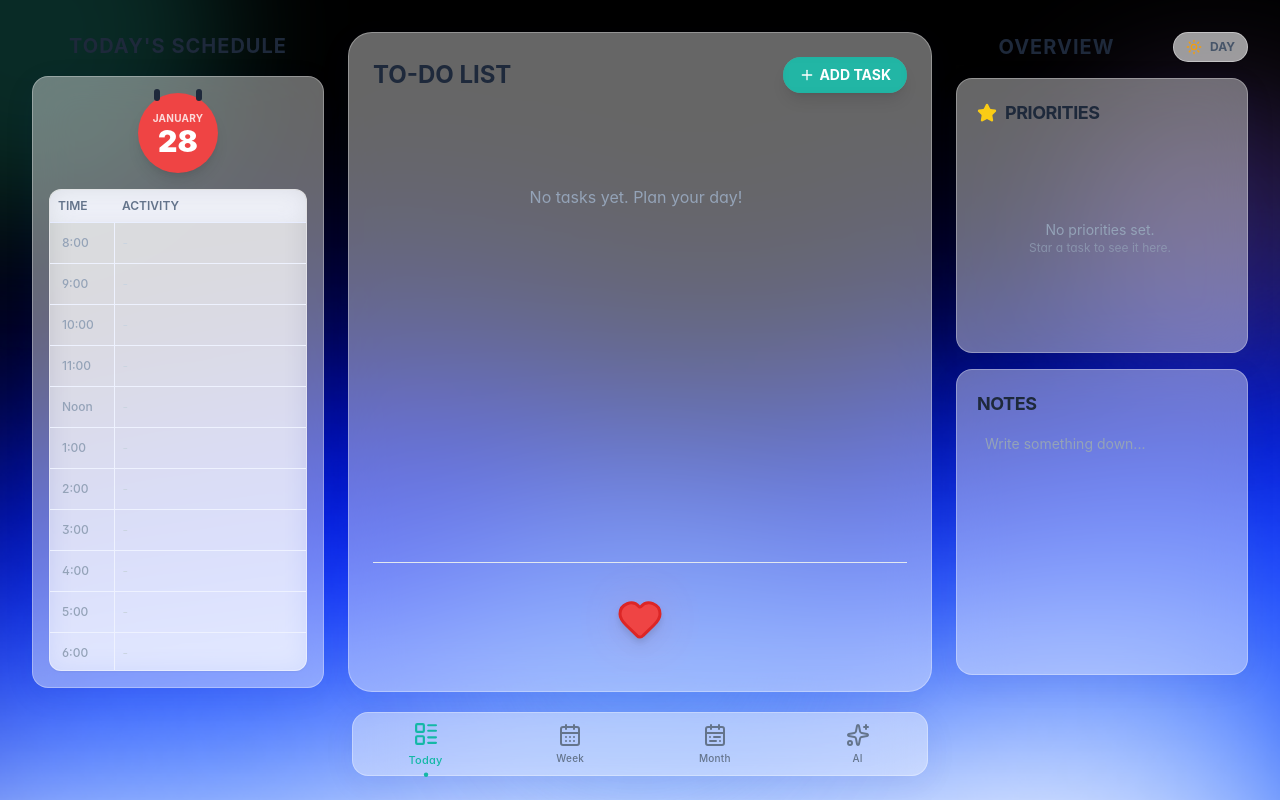
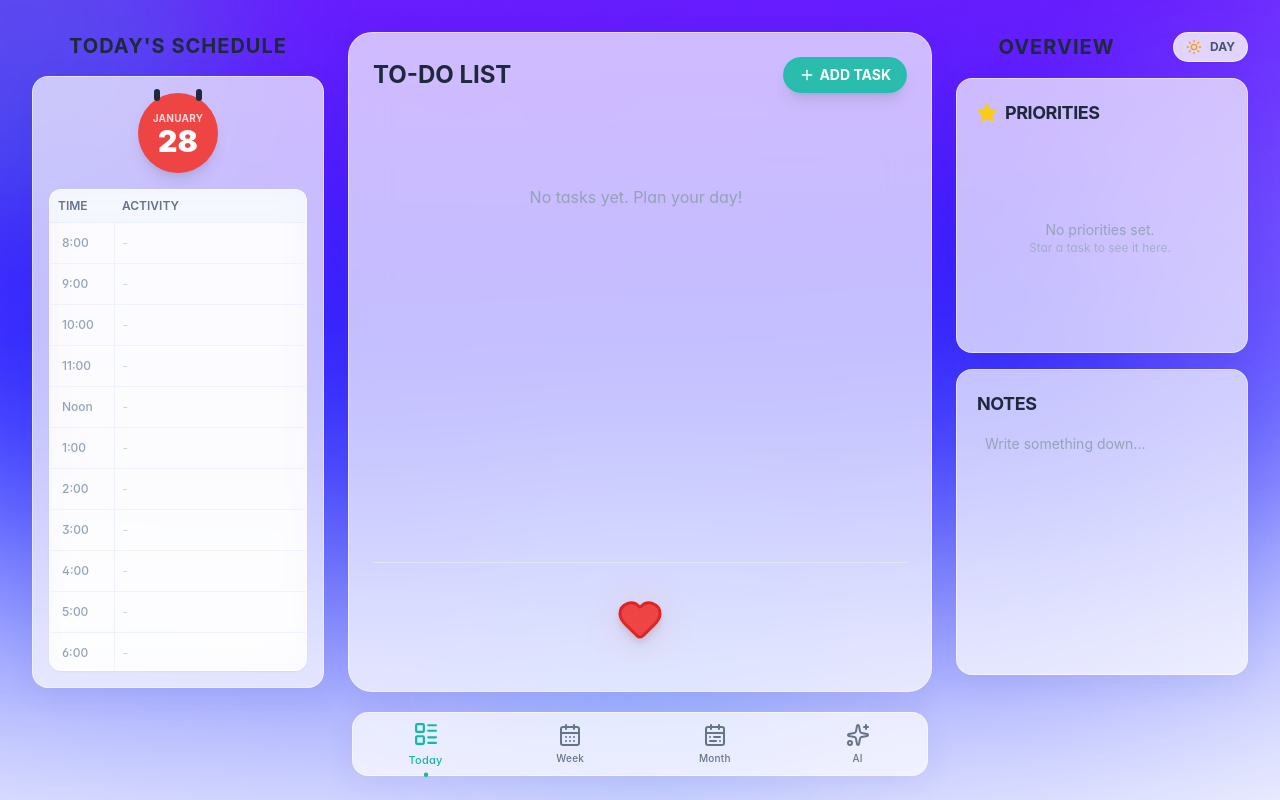
Before and after one commit to aneleldho06/Smart-Planer, a React (Vite) app: page / in a window 1280 px wide. Built offline with nearby package versions, Linux system fonts and the light colour scheme.

Commit message:
introducing-light-MODE

```diff
--- a/src/App.tsx
+++ b/src/App.tsx
@@ -7,6 +7,7 @@ import { MonthlyView } from './views/MonthlyView';
 import { AIChatView } from './views/AIChatView';
 import { motion, AnimatePresence } from 'framer-motion';
 import bgImage from './assets/background_v2.png';
+import lightBg from './assets/light_mode_bg.png';
 
 function App() {
   const { currentView, theme } = useUIStore();
@@ -31,8 +32,8 @@ function App() {
       className={`min-h-screen w-full transition-colors ${theme}`}
     >
       <div
-        className="fixed inset-0 w-full h-full bg-cover bg-fixed bg-center z-0"
-        style={{ backgroundImage: `url(${bgImage})` }}
+        className="fixed inset-0 w-full h-full bg-cover bg-fixed bg-center z-0 transition-all duration-500"
+        style={{ backgroundImage: `url(${theme === 'light' ? lightBg : bgImage})` }}
       />
 
       {/* Decorative ambient blobs */}
--- a/src/index.css
+++ b/src/index.css
@@ -4,12 +4,12 @@
 
 @layer utilities {
   .glass-panel {
-    @apply backdrop-blur-xl bg-white/40 dark:bg-slate-900/40 border border-white/30 dark:border-white/10;
+    @apply backdrop-blur-xl bg-white/70 dark:bg-slate-900/40 border border-white/50 dark:border-white/10;
     box-shadow: 0 8px 32px 0 rgba(31, 38, 135, 0.07);
   }
 
   .glass-card {
-    @apply backdrop-blur-md bg-white/60 dark:bg-slate-800/50 border border-white/40 dark:border-white/10 shadow-sm hover:shadow-md transition-all duration-300;
+    @apply backdrop-blur-md bg-white/80 dark:bg-slate-800/50 border border-white/60 dark:border-white/10 shadow-sm hover:shadow-md transition-all duration-300;
   }
 
   .glass-button {
```
Also changed, not shown: src/assets/light_mode_bg.png (added).
